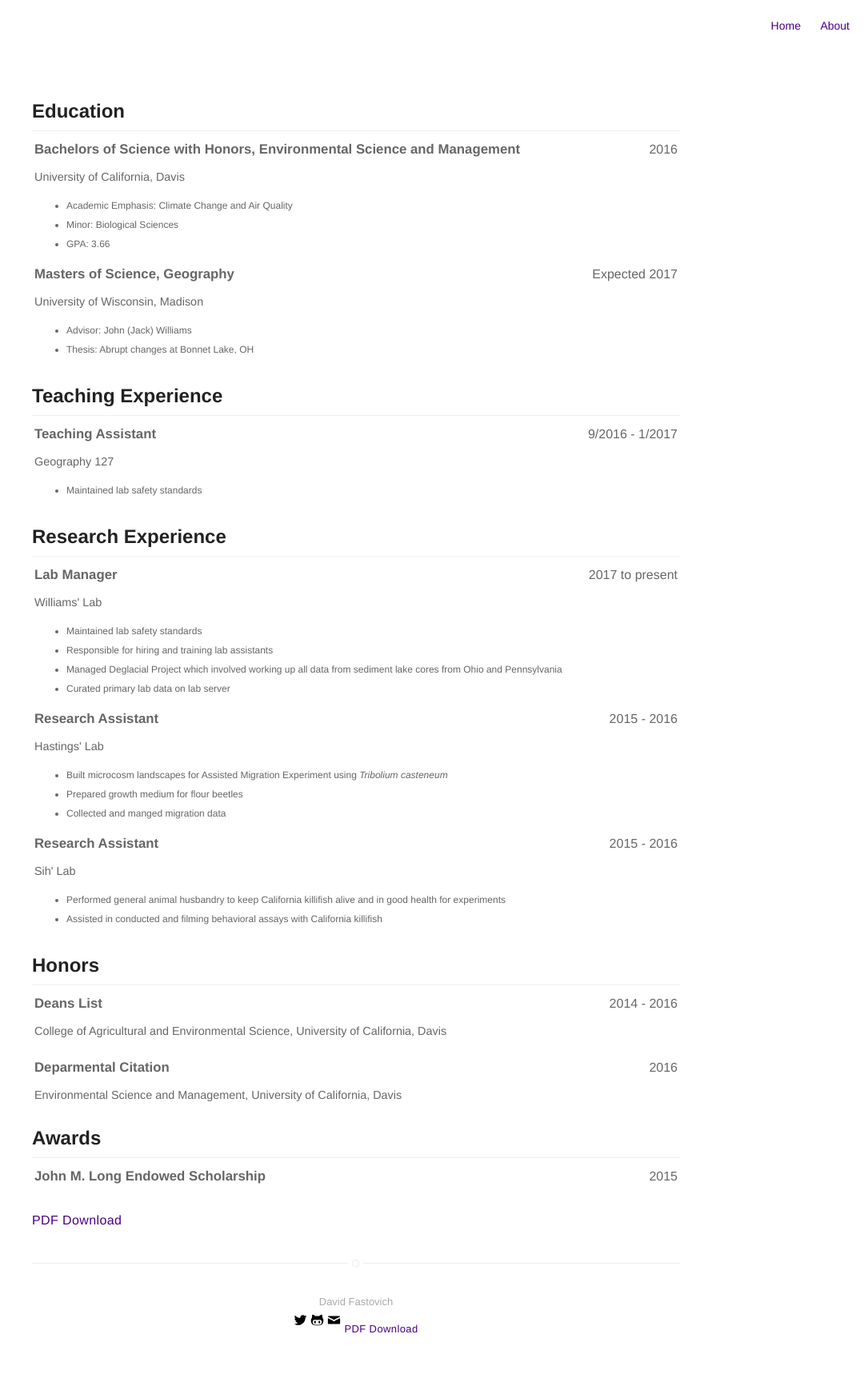
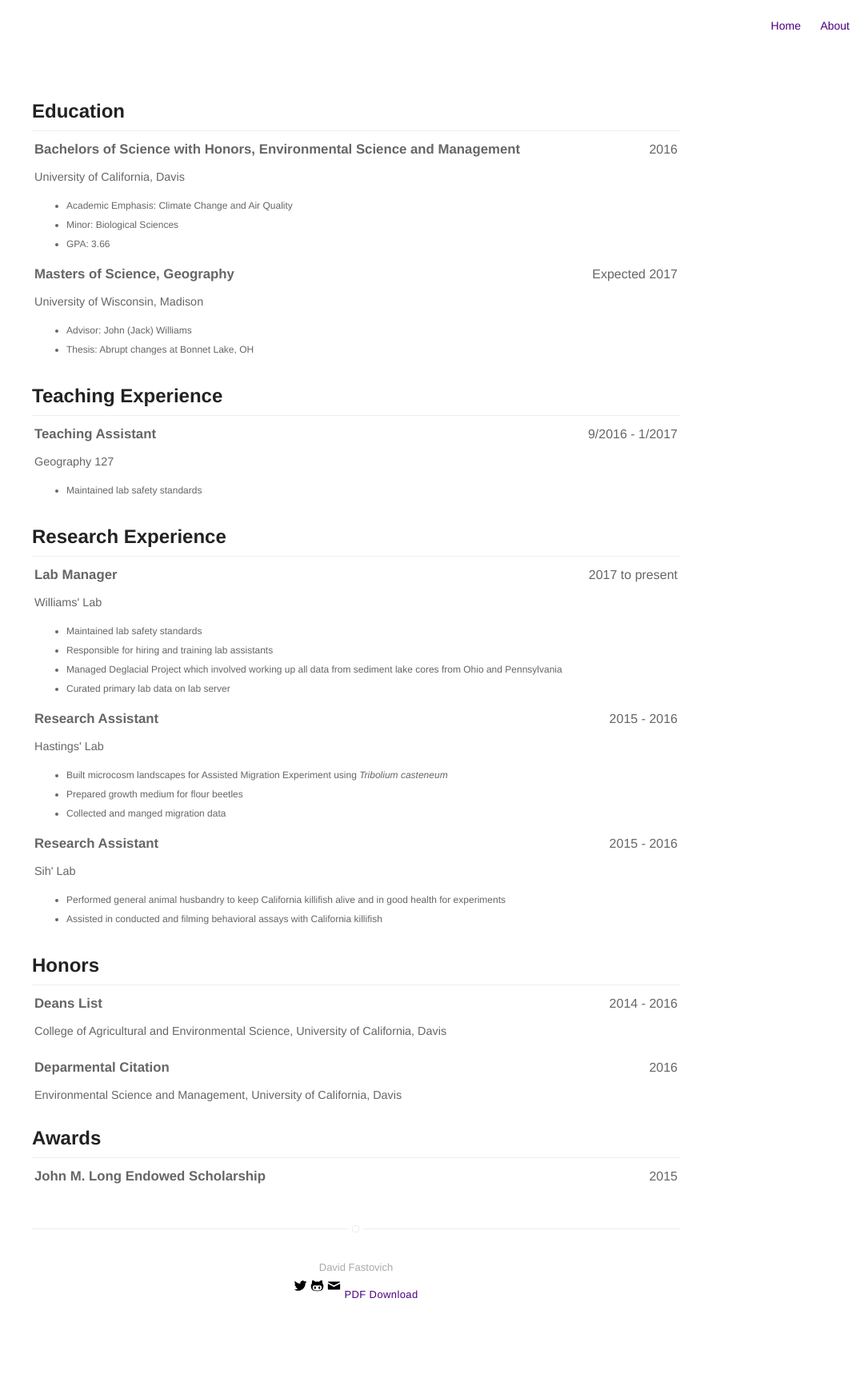
Before and after one commit to davidfastovich/davidfastovich.github.io, a Jekyll site: the page built from cv.md, in a window 1280 px wide. Shown: the whole page at 80% size, without its empty margins (195-1280 px from the left). Built offline with Jekyll 4.4.1, drawn with Linux system fonts in a browser that asks for light colours; after the commit the page ends 1690 px from its top, so only the background shows below that.

Commit message:
Removed pdf download option from CV and moved it to footer

```diff
--- a/cv.md
+++ b/cv.md
@@ -153,7 +153,3 @@ layout: page
 	</tr>
 	<tr class="separator" />
 </table>
-
-<p class="extra">
-		<a href="assets/images/David.Fastovich.CV" download class="extra" style="text-decoration:none"> PDF Download </a>
-</p>
```
Also changed, not shown: 1 other file.
